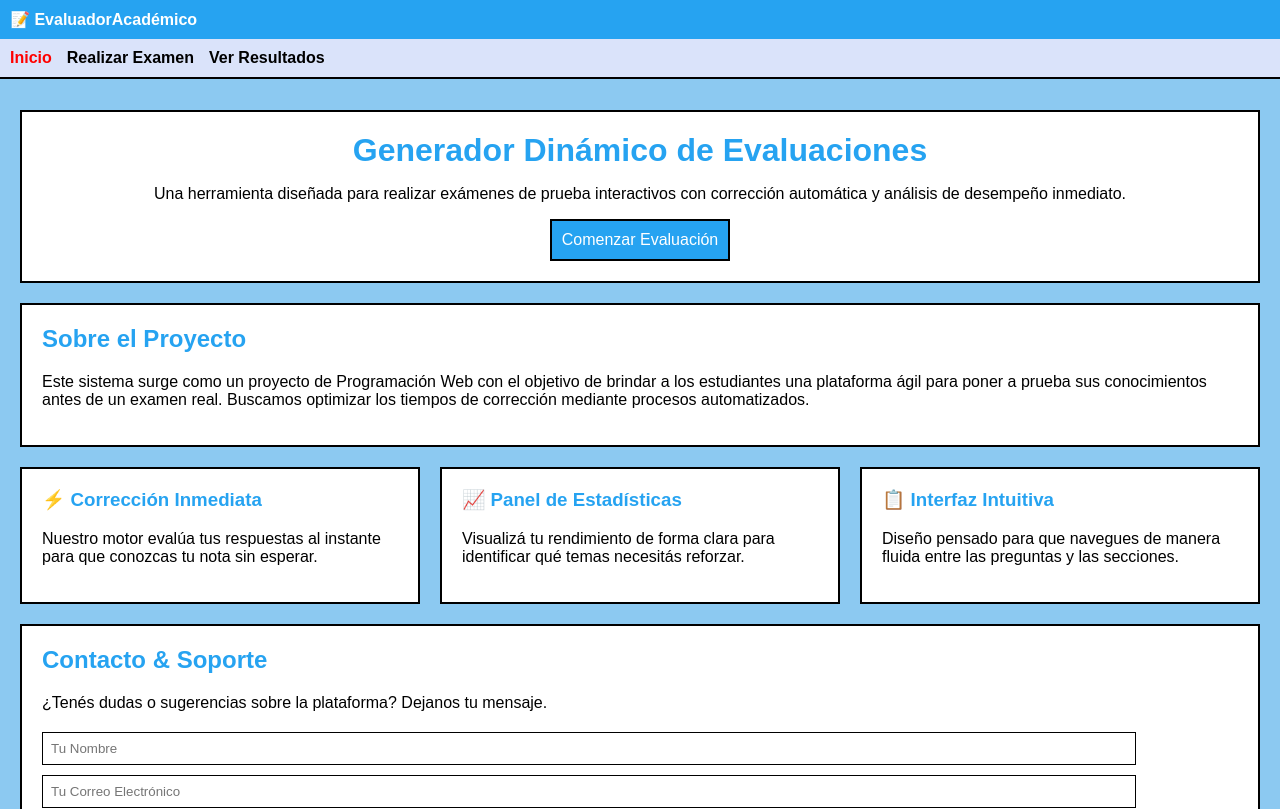
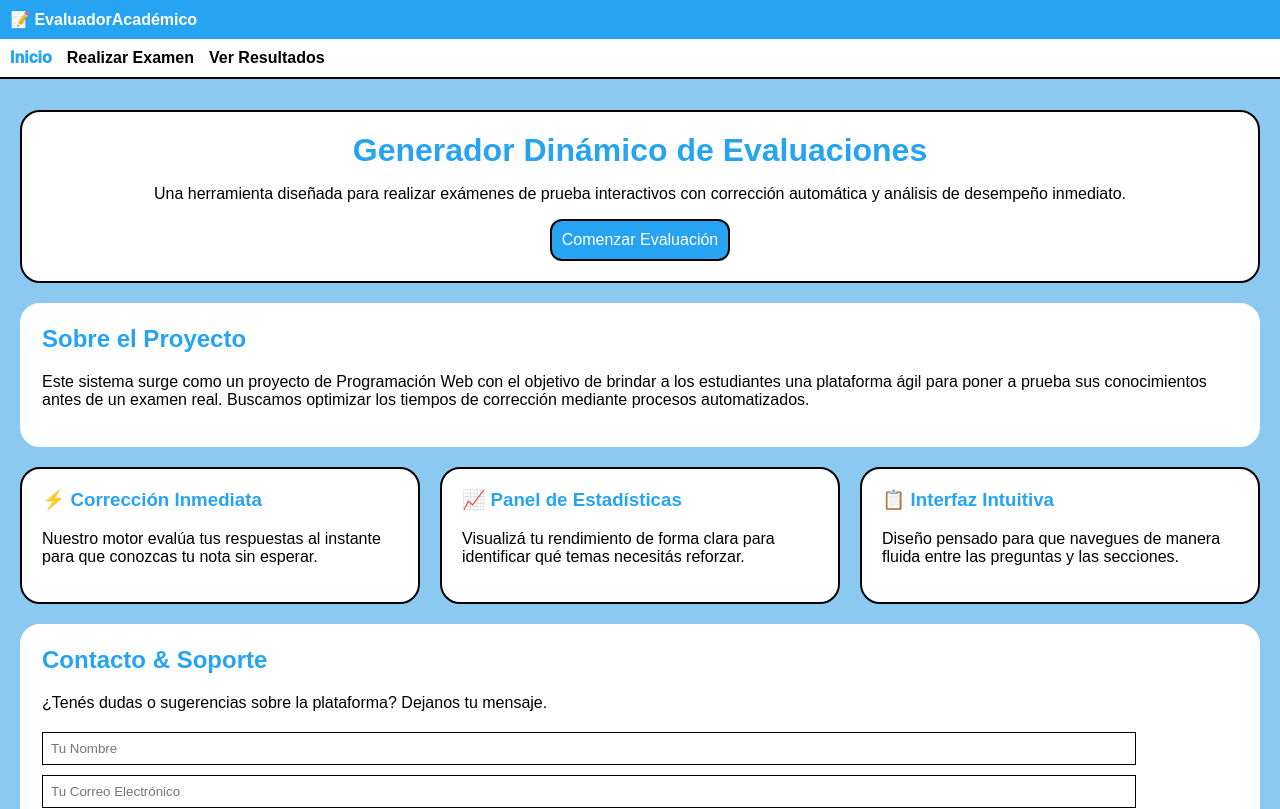
Before and after one commit to SolDF33/Proyecto-Evaluador-Din-mico, an Angular app: page /home in a window 1280 px wide. Shown: the top 809 px of the page. Built offline with nearby package versions, Linux system fonts and the light colour scheme.

Commit message:
Detalles de estilo

```diff
--- a/src/app/components/home/home.css
+++ b/src/app/components/home/home.css
@@ -11,6 +11,7 @@
   text-align: center; /* Todo el texto centrado */
   border: 2px solid #000000; /* Borde negro alrededor */
   margin-bottom: 20px; /* Espacio entre este bloque y el siguiente */
+  border-radius: 20px;
 }
 
 /* Estilo para el título grande del bloque de bienvenida */
@@ -23,8 +24,9 @@
 .bloque-de-texto {
   background-color: #ffffff; /* Fondo blanco */
   padding: 20px; /* Espacio dentro del bloque */
-  border: 2px solid #000000; /* Borde negro alrededor */
+  border: 2px solid #ffffff; /* Borde negro alrededor */
   margin-bottom: 20px; /* Espacio entre bloques */
+  border-radius: 20px;
 }
 
 /* Estilos para los títulos de los bloques de texto */
@@ -46,6 +48,7 @@
   background-color: #ffffff; /* Fondo blanco */
   padding: 20px; /* Espacio dentro de la característica */
   border: 2px solid #000000; /* Borde negro alrededor */
+  border-radius: 20px;
 }
 
 /* Estilos para los títulos de las características */
@@ -61,7 +64,6 @@
 
 /* Estilos para los campos de texto del formulario */
 .formulario-de-contacto input, .formulario-de-contacto textarea {
-  display: block; /* Hace que cada campo quede debajo del anterior */
   width: 90%; /* Ocupan casi todo el ancho disponible */
   margin-bottom: 10px; /* Espacio entre cada campo */
   padding: 8px; /* Espacio dentro del campo */
--- a/src/app/components/navbar/navbar.css
+++ b/src/app/components/navbar/navbar.css
@@ -21,7 +21,7 @@
   list-style-type: none; /* Quita los puntitos de la lista */
   margin: 0; /* Quita el margen por defecto */
   padding: 10px; /* Espacio alrededor de los links */
-  background-color: #dae3fa; /* Color gris-azul claro de fondo */
+  background-color: #ffffff; /* Color gris-azul claro de fondo */
 }
 
 /* Cada elemento de la lista de links */
@@ -39,5 +39,6 @@
 
 /* Estilo para el link de la página en la que estamos actualmente */
 .links-de-navegacion li a.link-activo {
-  color: #ff0000; /* Se pone rojo cuando es la página activa */
+  color: #26a3f1; /* Se pone rojo cuando es la página activa */
+  font-weight: 1000;
 }
--- a/src/styles.css
+++ b/src/styles.css
@@ -19,9 +19,11 @@ body {
 /* Estilo especial para botones azules */
 .boton-azul {
   background-color: #26a3f1;
+  border-radius: 12px;
 }
 
 /* Estilo especial para botones negros */
 .boton-negro {
   background-color: #000000;
+  border-radius: 12px;
 }
```
